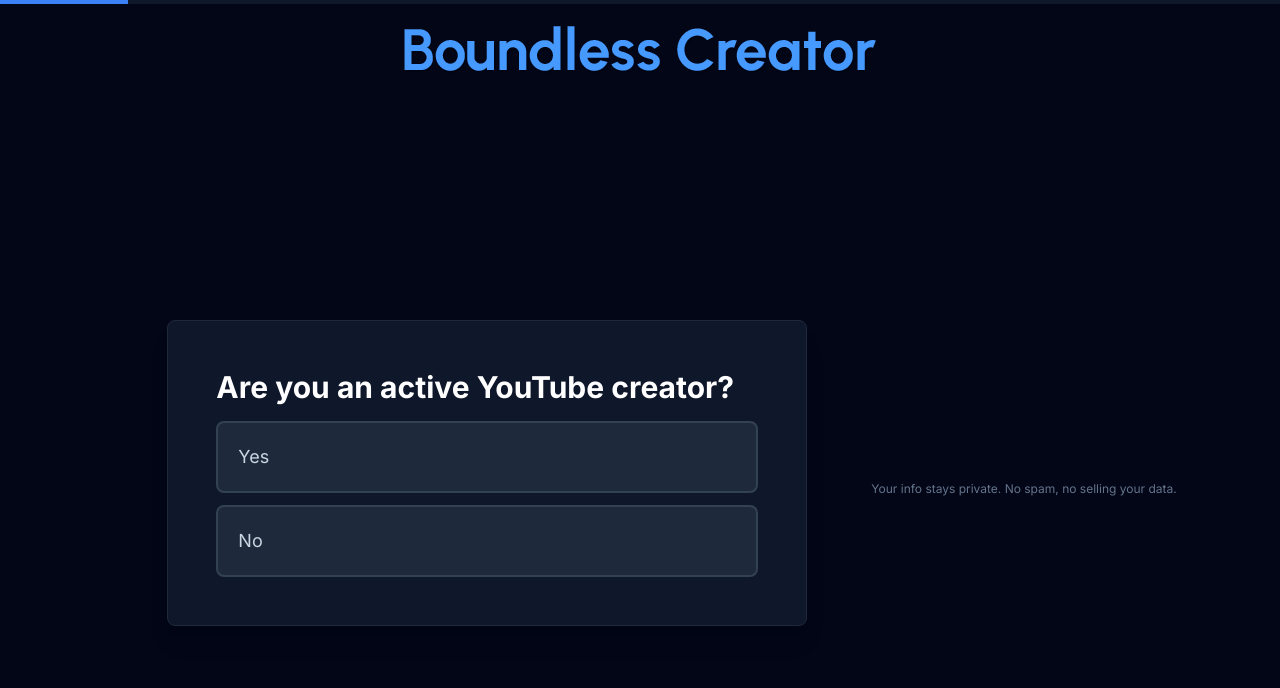
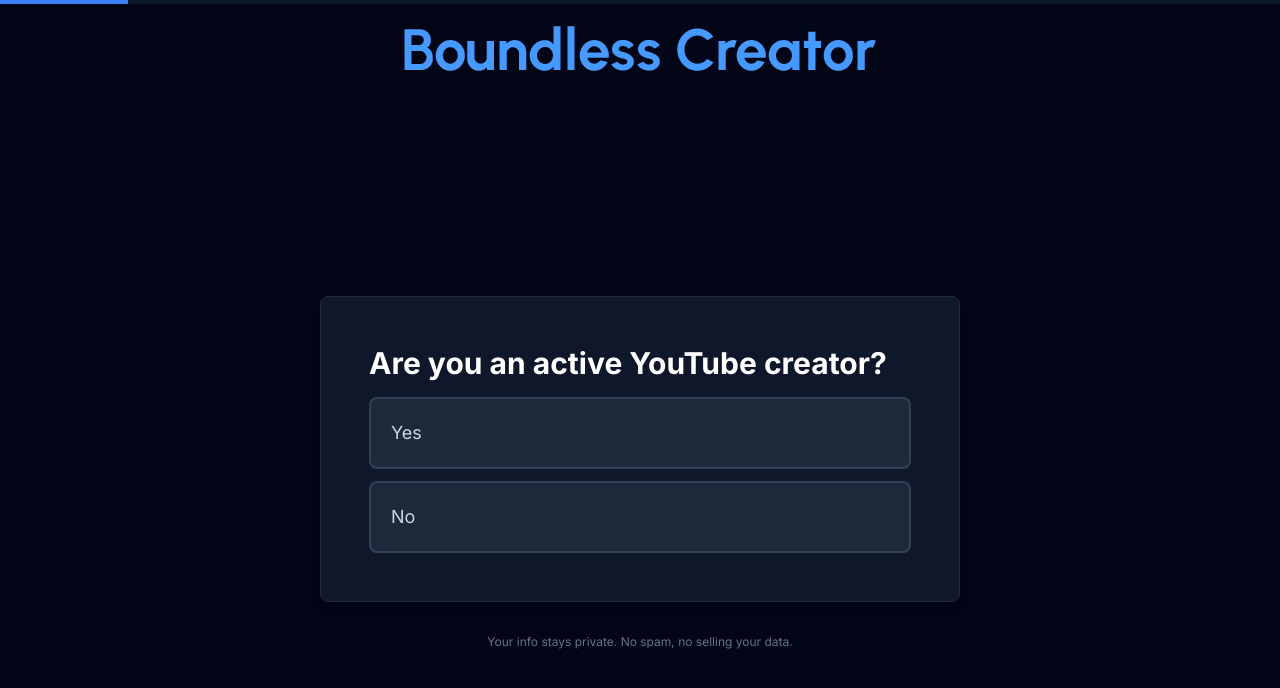
Before and after one commit to davejeltema3/coaching-application, a Next.js app: page / in a window 1280 px wide. Both pictures are taken after a click on the button "Start Application →". Shown: the top 688 px of the page. Built offline with nearby package versions, Linux system fonts and the light colour scheme.

Commit message:
Fix: Privacy text alignment (flex-col)

```diff
--- a/app/page.tsx
+++ b/app/page.tsx
@@ -209,7 +209,7 @@
         </div>
       )}
       <ProgressBar current={currentStep} total={totalSteps} />
-      <div className="min-h-screen flex items-center justify-center py-12 px-4">
+      <div className="min-h-screen flex flex-col items-center justify-center py-12 px-4">
         <div className="w-full max-w-3xl">
           {screen === 'questions' && (
             <div className="transition-smooth">
```
